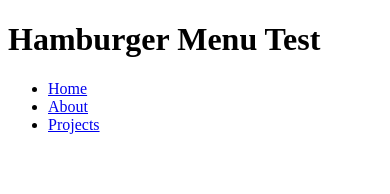
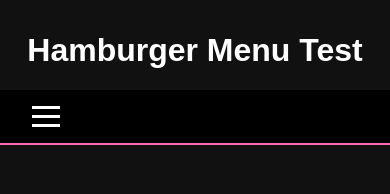
Before and after one commit to Ubevalohalo/Ubevalohalo.github.io, a plain HTML site: page hamburgerTest.html in a window 390 px wide. Drawn offline with Linux system fonts and the light colour scheme.

Commit message:
Update hamburgerTest.html

```diff
--- a/hamburgerTest.html
+++ b/hamburgerTest.html
@@ -4,6 +4,183 @@
     <meta charset="UTF-8">
     <meta name="viewport" content="width=device-width, initial-scale=1.0">
     <title>Hamburger Menu</title>
+        <style>
+
+        body {
+
+            margin: 0;
+
+            font-family: Arial, sans-serif;
+
+            background: #111;
+
+            color: white;
+
+        }
+
+        h1 {
+
+            text-align: center;
+
+            margin-top: 2rem;
+
+        }
+
+        /* ================= NAV ================= */
+
+        nav {
+
+            display: flex;
+
+            justify-content: space-between;
+
+            align-items: center;
+
+            padding: 1rem 2rem;
+
+            background: black;
+
+            border-bottom: 2px solid hotpink;
+
+            position: relative;
+
+        }
+
+        /* LINKS (desktop) */
+
+        .nav-links {
+
+            display: flex;
+
+        }
+
+        #navList {
+
+            display: flex;
+
+            gap: 2rem;
+
+            list-style: none;
+
+            margin: 0;
+
+            padding: 0;
+
+        }
+
+        #navList a {
+
+            color: white;
+
+            text-decoration: none;
+
+            transition: 0.3s;
+
+        }
+
+        #navList a:hover {
+
+            color: hotpink;
+
+        }
+
+        /* ================= HAMBURGER ================= */
+
+        .hamburger {
+
+            display: none;
+
+            flex-direction: column;
+
+            gap: 6px;
+
+            cursor: pointer;
+
+        }
+
+        .bar {
+
+            width: 28px;
+
+            height: 3px;
+
+            background: white;
+
+            transition: 0.3s;
+
+        }
+
+        /* animation into X */
+
+        .hamburger.active .bar:nth-child(1) {
+
+            transform: rotate(45deg) translateY(10px);
+
+        }
+
+        .hamburger.active .bar:nth-child(2) {
+
+            opacity: 0;
+
+        }
+
+        .hamburger.active .bar:nth-child(3) {
+
+            transform: rotate(-45deg) translateY(-10px);
+
+        }
+
+        /* ================= MOBILE ================= */
+
+        @media (max-width: 768px) {
+
+            .hamburger {
+
+                display: flex;
+
+            }
+
+            .nav-links {
+
+                position: absolute;
+
+                top: 100%;
+
+                left: 0;
+
+                width: 100%;
+
+                background: black;
+
+                max-height: 0;
+
+                overflow: hidden;
+
+                transition: max-height 0.4s ease;
+
+            }
+
+            .nav-links.active {
+
+                max-height: 300px;
+
+            }
+
+            #navList {
+
+                flex-direction: column;
+
+                align-items: center;
+
+                padding: 1.5rem 0;
+
+                gap: 1.5rem;
+
+            }
+
+        }
+
+    </style>
 <h1>Hamburger Menu Test</h1>
 
     <div id="navContainer"></div>
```
